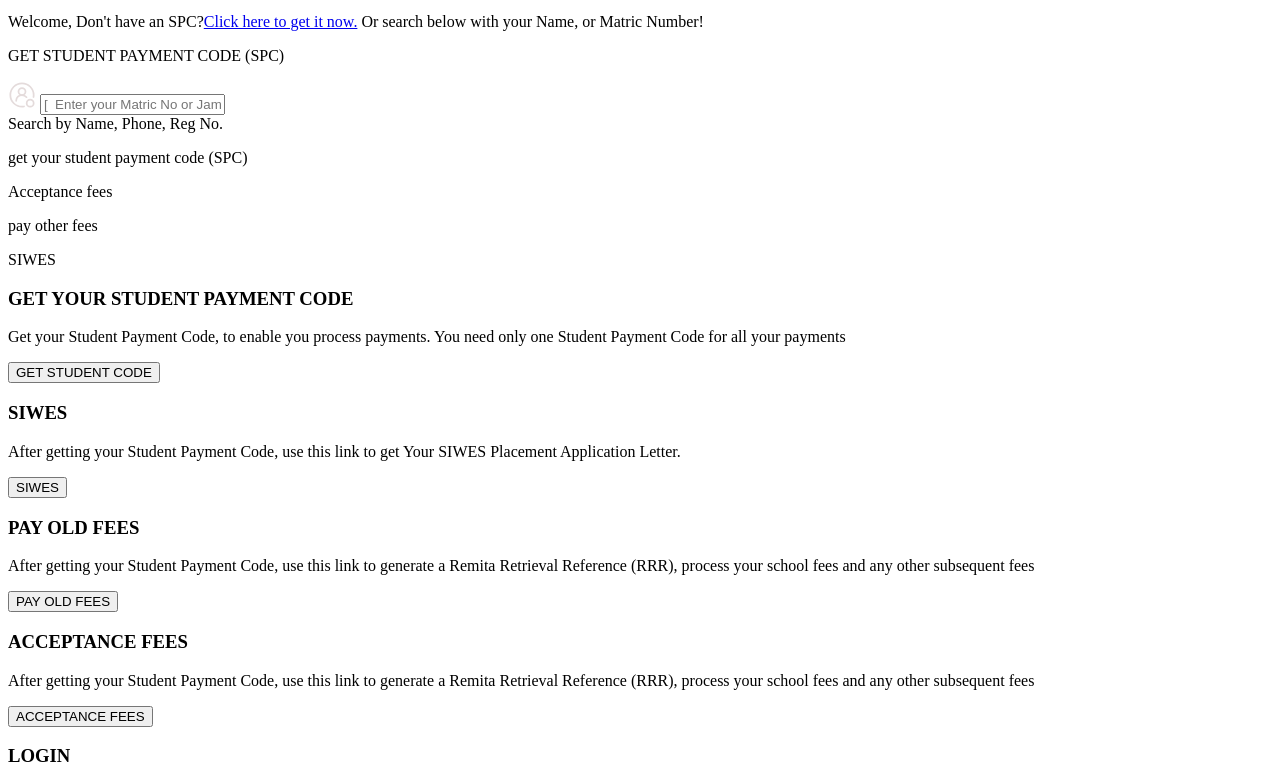
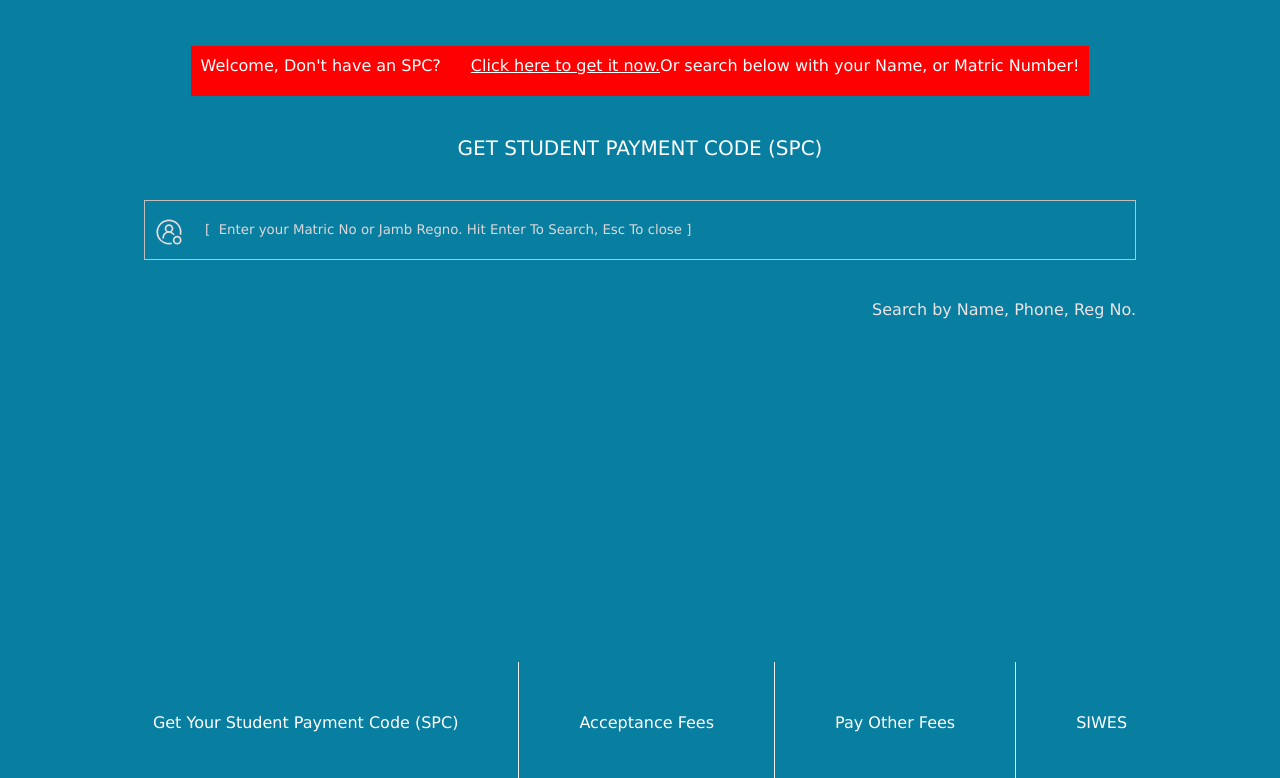
Before and after one commit to johnboscodaniel/Unicross, a plain HTML site: page index.html in a window 1280 px wide. Shown: the part 278-1056 px from the top of the page. Drawn offline with Linux system fonts and the light colour scheme.

Commit message:
worked on file name

```diff
--- a/index.html
+++ b/index.html
@@ -3,7 +3,7 @@
   <head>
     <meta charset="UTF-8" />
     <meta name="viewport" content="width=device-width, initial-scale=1.0" />
-    <link rel="stylesheet" href="uni.css" />
+    <link rel="stylesheet" href="style.css" />
     <title>UNICROSS STUDENTS WEBSITE</title>
   </head>
   <body>
```
